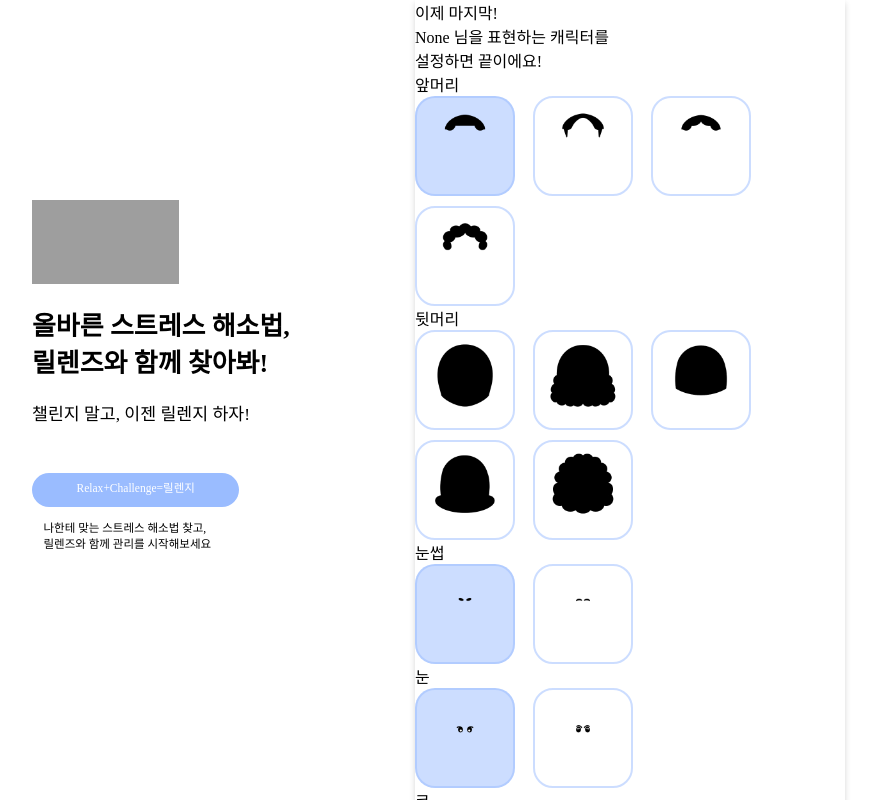
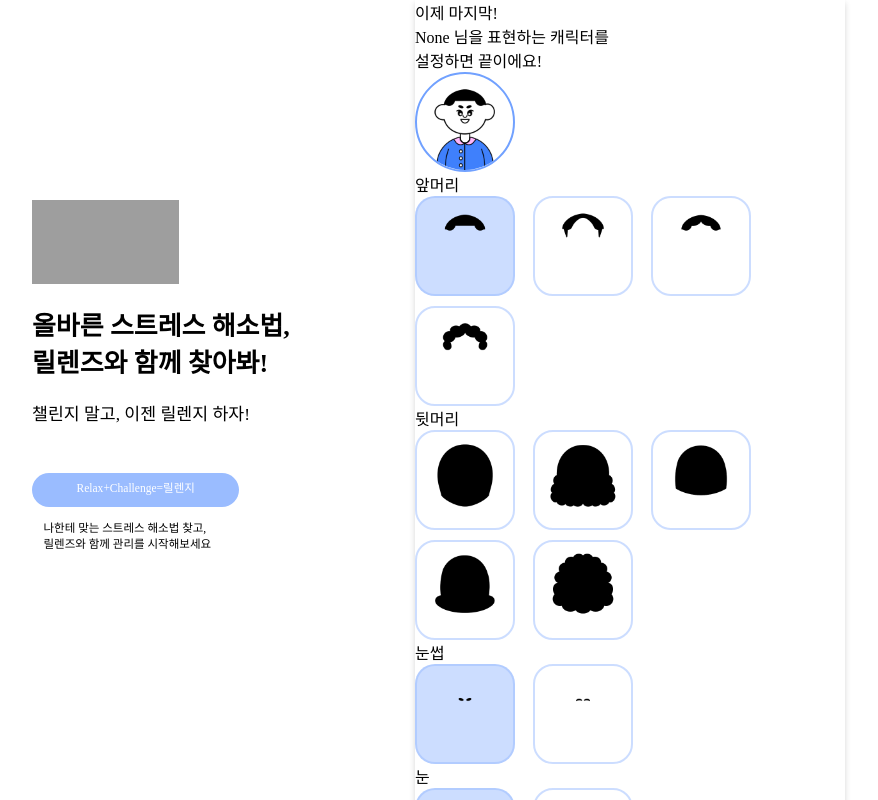
Before and after one commit to CalmCrews/relanz, a Django app: page /user/avatar/ in a window 1280 px wide. Shown: the whole page, without its empty margins (224-1102 px from the left). Run offline with Django 4.2, Linux system fonts and the light colour scheme; the visitor is signed in with stand-in values (Sample User, id 1); some web fonts are replaced; grey boxes are pictures that could not be loaded.

Commit message:
feature: connect avatar db with home.html

```diff
--- a/relanz/static/css/main/home.css
+++ b/relanz/static/css/main/home.css
@@ -167,7 +167,7 @@
   z-index: 13;
 }
 
-.cheek {
+.makeup {
   /* 볼터치 스타일의 CSS 속성 */
   z-index: 14;
 }
@@ -177,7 +177,7 @@
   z-index: 15;
 }
 
-.accessories {
+.acc {
   /* 악세사리 스타일의 CSS 속성 */
   z-index: 15;
 }
--- a/relanz/static/css/user/avatar.css
+++ b/relanz/static/css/user/avatar.css
@@ -1,3 +1,84 @@
+.profile-wrapper {
+  display: flex;
+  justify-content: center;
+  align-items: center;
+  height: 100px; /* 조정 가능 */
+}
+
+.profile-wrapper {
+  width: 100px; /* 조정 가능 */
+  height: 100px; /* 조정 가능 */
+  border-radius: 50%;
+  border: 2px solid #71a1ff;
+  background-color: #fff; /* 배경색 조정 가능 */
+  position: relative;
+  overflow: hidden;
+  z-index: 10;
+}
+
+.profile-wrapper div {
+  position: absolute;
+  width: 100px;
+  height: 100px;
+  background: transparent center/cover;
+}
+
+.backhair {
+  /* 머리 스타일의 CSS 속성 */
+  z-index: 11;
+}
+
+.face {
+  /* 얼굴 스타일의 CSS 속성 */
+  z-index: 12;
+}
+
+.face img {
+  width: 100%;
+  object-fit: cover;
+  z-index: 12;
+}
+
+.fronthair {
+  /* 앞 머리 스타일의 CSS 속성 */
+  z-index: 14;
+}
+
+.brows {
+  /* 눈썹 스타일의 CSS 속성 */
+  z-index: 13;
+}
+
+.eyes {
+  /* 눈 스타일의 CSS 속성 */
+  z-index: 13;
+}
+
+.nose {
+  /* 코 스타일의 CSS 속성 */
+  z-index: 13;
+}
+
+.mouth {
+  /* 입 스타일의 CSS 속성 */
+  z-index: 13;
+}
+
+.makeup {
+  /* 볼터치 스타일의 CSS 속성 */
+  z-index: 14;
+}
+
+.clothes {
+  /* 옷 스타일의 CSS 속성 */
+  z-index: 15;
+}
+
+.accessories {
+  /* 악세사리 스타일의 CSS 속성 */
+  z-index: 15;
+}
+
 .avatar-section, .avatar-section-optional {
   width: 80%;
   display: grid;
--- a/relanz/templates/user/avatar.html
+++ b/relanz/templates/user/avatar.html
@@ -12,10 +12,25 @@
 
   <div class="header-message">
     <span>이제 마지막!</span>
-    <p>{{ user.nickname }} 님을 표현하는 캐릭터를</br>설정하면 끝이에요!</p>
+    <p>{{ user.nickname }} 님을 표현하는 캐릭터를<br>설정하면 끝이에요!</p>
   </div>
   <div class="profile-img-container">
-    <div class="profile-image-wrapper"></div>
+    <div class="profile-image-wrapper">
+      <div class="profile-wrapper">
+        <div class="backhair"></div>
+        <div class="face">
+          <img src="{% static 'character/face.png' %}" alt="face">
+        </div>
+        <div class="fronthair"></div>
+        <div class="brows"></div>
+        <div class="eyes"></div>
+        <div class="nose"></div>
+        <div class="mouth"></div>
+        <div class="makeup"></div>
+        <div class="clothes"></div>
+        <div class="acc"></div>
+      </div>
+    </div>
     <div class="random-option"></div>
   </div>
   <div class="options-container">
@@ -27,49 +42,49 @@
     <div class="hair-container">
       <div>
         <label for="avatar">앞머리</label>
-        <div class="item-selection avatar-section">
-          <img src="{% static "character/fronthair/front_hair1.png" %}" alt="앞머리 1" data-id="1" class="selected">
-          <img src="{% static "character/fronthair/front_hair2.png" %}" alt="앞머리 2" data-id="2">
-          <img src="{% static "character/fronthair/front_hair3.png" %}" alt="앞머리 3" data-id="3">
-          <img src="{% static "character/fronthair/front_hair4.png" %}" alt="앞머리 4" data-id="4">
+        <div class="item-selection avatar-section" id="fronthair">
+          <img src="{% static "character/fronthair/fronthair1.png" %}" alt="앞머리 1" data-id="1" class="selected">
+          <img src="{% static "character/fronthair/fronthair2.png" %}" alt="앞머리 2" data-id="2">
+          <img src="{% static "character/fronthair/fronthair3.png" %}" alt="앞머리 3" data-id="3">
+          <img src="{% static "character/fronthair/fronthair4.png" %}" alt="앞머리 4" data-id="4">
         </div>
       </div>
       <div>
         <label for="avatar">뒷머리</label>
-        <div class="item-selection avatar-section-optional">
-          <img src="{% static "character/backhair/back_hair1.png" %}" alt="뒷머리 1" data-id="1">
-          <img src="{% static "character/backhair/back_hair2.png" %}" alt="뒷머리 2" data-id="2">
-          <img src="{% static "character/backhair/back_hair3.png" %}" alt="뒷머리 3" data-id="3">
-          <img src="{% static "character/backhair/back_hair4.png" %}" alt="뒷머리 4" data-id="4">
-          <img src="{% static "character/backhair/back_hair5.png" %}" alt="뒷머리 5" data-id="5">
+        <div class="item-selection avatar-section-optional" id="backhair">
+          <img src="{% static "character/backhair/backhair1.png" %}" alt="뒷머리 1" data-id="1">
+          <img src="{% static "character/backhair/backhair2.png" %}" alt="뒷머리 2" data-id="2">
+          <img src="{% static "character/backhair/backhair3.png" %}" alt="뒷머리 3" data-id="3">
+          <img src="{% static "character/backhair/backhair4.png" %}" alt="뒷머리 4" data-id="4">
+          <img src="{% static "character/backhair/backhair5.png" %}" alt="뒷머리 5" data-id="5">
         </div>
       </div>
     </div>
     <div class="face-container">
       <div>
         <label for="avatar">눈썹</label>
-        <div class="item-selection avatar-section">
+        <div class="item-selection avatar-section" id="brows">
           <img src="{% static "character/brows/brows1.png" %}" alt="눈썹 1" data-id="1" class="selected">
           <img src="{% static "character/brows/brows2.png" %}" alt="눈썹 2" data-id="2">
         </div>
       </div>
       <div>
         <label for="avatar">눈</label>
-        <div class="item-selection avatar-section">
+        <div class="item-selection avatar-section" id="eyes">
           <img src="{% static "character/eyes/eyes1.png" %}" alt="눈 1" data-id="1" class="selected">
           <img src="{% static "character/eyes/eyes2.png" %}" alt="눈 2" data-id="2">
         </div>
       </div>
       <div>
         <label for="avatar">코</label>
-        <div class="item-selection avatar-section">
+        <div class="item-selection avatar-section" id="nose">
           <img src="{% static "character/nose/nose1.png" %}" alt="코 1" data-id="1" class="selected">
           <img src="{% static "character/nose/nose2.png" %}" alt="코 2" data-id="2">
         </div>
       </div>
       <div>
         <label for="avatar">입</label>
-        <div class="item-selection avatar-section">
+        <div class="item-selection avatar-section" id="mouth">
           <img src="{% static "character/mouth/mouth1.png" %}" alt="입 1" data-id="1" class="selected">
           <img src="{% static "character/mouth/mouth2.png" %}" alt="입 2" data-id="2">
           <img src="{% static "character/mouth/mouth3.png" %}" alt="입 2" data-id="3">
@@ -77,17 +92,17 @@
       </div>
       <div>
         <label for="avatar">메이크업</label>
-        <div class="item-selection avatar-section-optional">
-          <img src="{% static "character/cheeks/cheeks1.png" %}" alt="메이크업 1" data-id="1">
-          <img src="{% static "character/cheeks/cheeks2.png" %}" alt="메이크업 2" data-id="2">
-          <img src="{% static "character/cheeks/cheeks3.png" %}" alt="메이크업 2" data-id="3">
+        <div class="item-selection avatar-section-optional" id="makeup">
+          <img src="{% static "character/makeup/makeup1.png" %}" alt="메이크업 1" data-id="1">
+          <img src="{% static "character/makeup/makeup2.png" %}" alt="메이크업 2" data-id="2">
+          <img src="{% static "character/makeup/makeup3.png" %}" alt="메이크업 2" data-id="3">
         </div>
       </div>
     </div>
     <div class="fashion-container">
       <div>
         <label for="avatar">옷</label>
-        <div class="item-selection avatar-section">
+        <div class="item-selection avatar-section" id="clothes">
           <img src="{% static "character/clothes/clothes1.png" %}" alt="옷 1" data-id="1" class="selected">
           <img src="{% static "character/clothes/clothes2.png" %}" alt="옷 2" data-id="2">
           <img src="{% static "character/clothes/clothes3.png" %}" alt="옷 2" data-id="3">
@@ -95,7 +110,7 @@
       </div>
       <div>
         <label for="avatar">귀걸이</label>
-        <div class="item-selection avatar-section-optional">
+        <div class="item-selection avatar-section-optional" id="acc">
           <img src="{% static "character/acc/acc1.png" %}" alt="귀걸이 1" data-id="1">
           <img src="{% static "character/acc/acc2.png" %}" alt="귀걸이 2" data-id="2">
         </div>
@@ -129,6 +144,15 @@
           currentSelected.classList.remove('selected');
         }
         image.classList.add('selected');
+
+        // 이미지의 id 가져오기
+        const divId = image.closest('div').id;
+        const dataId = image.dataset.id;
+        // id와 동일한 이름의 클래스를 가진 div 요소 찾기
+        const divElement = document.querySelector(`.${divId}`);
+
+        // 원하는 이미지 경로로 배경 이미지 변경
+        divElement.style.backgroundImage = `url("{% static 'character/' %}${divId}/${divId}${dataId}.png")`;
       });
     });
   });
@@ -144,6 +168,12 @@
         // 이미 선택된 이미지인 경우 선택 해제
         if (isSelected) {
           image.classList.remove('selected');
+          const divId = image.closest('div').id;
+          // id와 동일한 이름의 클래스를 가진 div 요소 찾기
+          const divElement = document.querySelector(`.${divId}`);
+
+          // 원하는 이미지 경로로 배경 이미지 변경
+          divElement.style.backgroundImage = `none`;
         }
         else {
           const selectedImage = section.querySelector('.selected');
@@ -155,7 +185,29 @@
 
           // 현재 이미지 선택
           image.classList.add('selected');
+          const divId = image.closest('div').id;
+          const dataId = image.dataset.id;
+          const divElement = document.querySelector(`.${divId}`);
+
+          // 원하는 이미지 경로로 배경 이미지 변경
+          divElement.style.backgroundImage = `url("{% static 'character/' %}${divId}/${divId}${dataId}.png")`;
         }
+      });
+    });
+  });
+
+  //첫 프로필 화면 로드
+  window.addEventListener('DOMContentLoaded', () => {
+    const avatarSections = document.querySelectorAll('.avatar-section');
+    avatarSections.forEach(section => {
+      const selectedImages = section.querySelectorAll('img.selected');
+      selectedImages.forEach(image => {
+        const divId = image.closest('div').id;
+        const dataId = image.dataset.id;
+        const divElement = document.querySelector(`.${divId}`);
+
+        // 원하는 이미지 경로로 배경 이미지 변경
+        divElement.style.backgroundImage = `url("{% static 'character/' %}${divId}/${divId}${dataId}.png")`;
       });
     });
   });
@@ -176,5 +228,7 @@
     document.getElementById('avatar').value = selectedImages;
     console.log(selectedImages);
   });
+
+
 </script>
 {% endblock %}
```
Also changed, not shown: relanz/templates/main/home.html (+15 -13 lines), relanz/static/character/backhair/backhair1.png (renamed from relanz/static/character/backhair/back_hair1.png), relanz/static/character/backhair/backhair2.png (renamed from relanz/static/character/backhair/back_hair2.png), relanz/static/character/backhair/backhair3.png (renamed from relanz/static/character/backhair/back_hair3.png), relanz/static/character/backhair/backhair4.png (renamed from relanz/static/character/backhair/back_hair4.png), relanz/static/character/backhair/backhair5.png (renamed from relanz/static/character/backhair/back_hair5.png), relanz/static/character/fronthair/fronthair1.png (renamed from relanz/static/character/fronthair/front_hair1.png), relanz/static/character/fronthair/fronthair2.png (renamed from relanz/static/character/fronthair/front_hair2.png), relanz/static/character/fronthair/fronthair3.png (renamed from relanz/static/character/fronthair/front_hair3.png), relanz/static/character/fronthair/fronthair4.png (renamed from relanz/static/character/fronthair/front_hair4.png), relanz/static/character/makeup/makeup1.png (renamed from relanz/static/character/cheeks/cheeks1.png), relanz/static/character/makeup/makeup2.png (renamed from relanz/static/character/cheeks/cheeks2.png), relanz/static/character/makeup/makeup3.png (renamed from relanz/static/character/cheeks/cheeks3.png).
